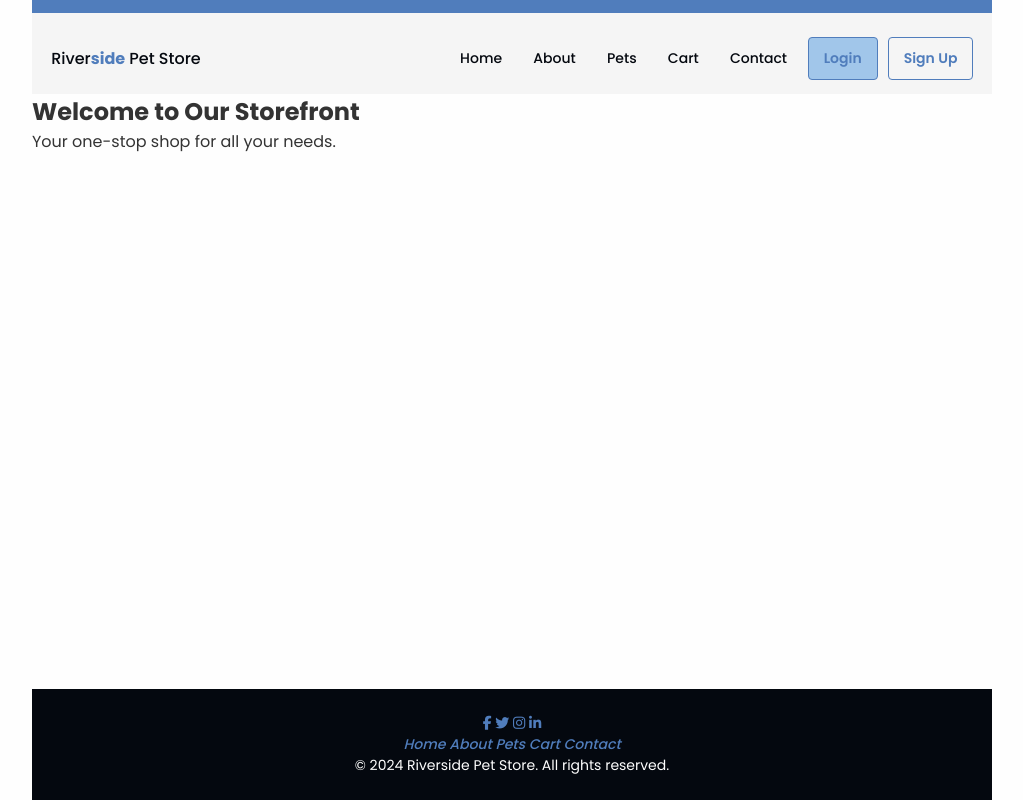
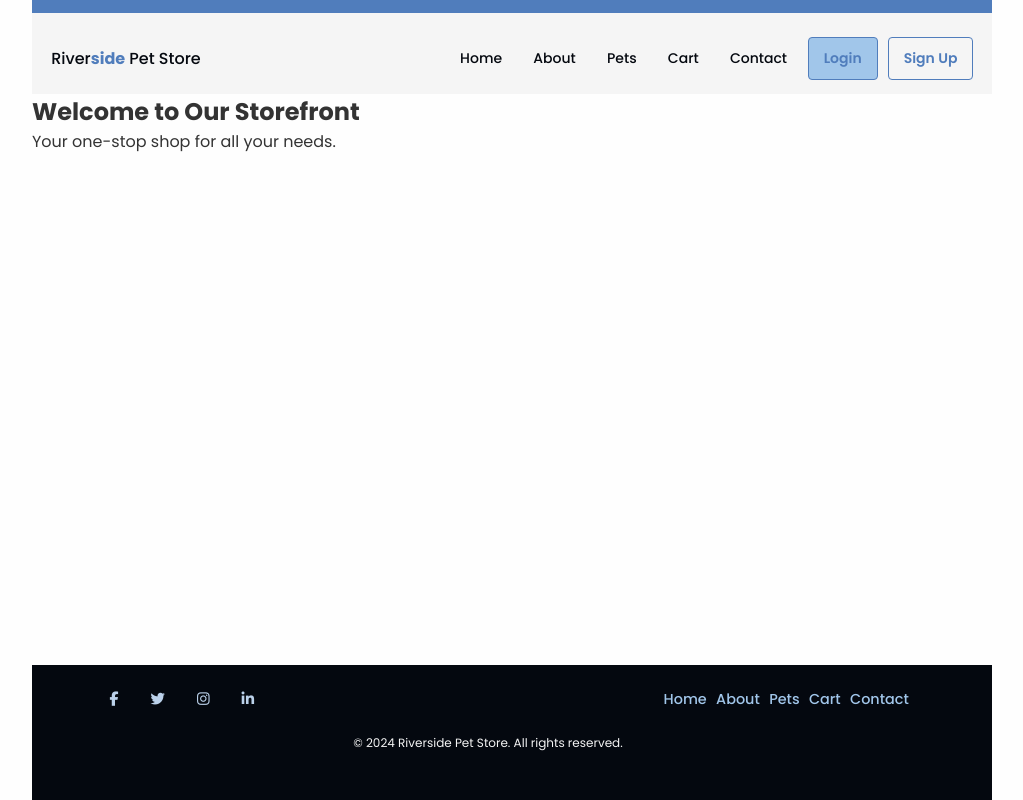
Before and after one commit to johnclamy/css-library, a Django app: page / in a window 1280 px wide. Shown: the whole page, without its empty margins (128-1151 px from the left). Run offline with Django 5.2, Linux system fonts and the light colour scheme; some libraries are stand-ins or nearby versions.

Commit message:
style the footer for various views port sized

```diff
--- a/storefront/static/css/style.css
+++ b/storefront/static/css/style.css
@@ -23,6 +23,7 @@
     --font-size-xl: 1.75rem;
     --font-size-lg: 1.25rem;
     --font-size-sm: 0.875rem;
+    --font-size-xs: 0.75rem;
     --spacing-base: 1rem;
 }
 
@@ -286,8 +287,63 @@ ul.base-nav__list {
 
 .base-footer {
     background-color: var(--primary-color);
-    color: var(--off-white);
-    padding: calc(var(--spacing-base) * 1.5) calc(var(--spacing-base) * .85);
+    padding: calc(var(--spacing-base) * 1.5) calc(var(--spacing-base) * .85) calc(var(--spacing-base) * 3);
     text-align: center;
     font-size: var(--font-size-sm);
+    font-style: normal;
 }
+
+.base-footer__social {
+    display: flex;
+    justify-content: center;
+    gap: calc(var(--spacing-base) * 2);
+    margin-bottom: calc(var(--spacing-base) * .75);
+}
+
+.base-footer__social a,
+.base-footer__navlinks a {
+    color: var(--lighter-color);
+    font-size: calc(var(--font-size-base) * .9);
+}
+
+.base-footer__social a:hover,
+.base-footer__navlinks a {
+    color: var(--light-color);
+}
+
+.base-footer__navlinks {
+    margin-bottom: calc(var(--spacing-base) * .75);
+}
+
+.base-footer__navlinks a {
+    font-style: normal;
+    margin-right: calc(var(--spacing-base) * .35);
+}
+
+.base-footer__copyright {
+    color: var(--gray-light);
+    font-size: var(--font-size-xs);
+}
+
+/* Footer layout for medium screens */
+@media (min-width: 43.75rem) {
+    .base-footer__wrapper-top {
+        display: flex;
+        justify-content: space-between;
+        align-items: center;
+        padding: 0 calc(var(--spacing-base) * 4);
+    }
+
+    .base-footer__copyright {
+        margin-top: calc(var(--spacing-base) * .75);
+        text-align: start;
+    }
+}
+
+/* Footer layout for larger screens */
+@media (min-width: 60rem) {
+    .base-footer__copyright {
+        margin: calc(var(--spacing-base) * .75) calc(var(--spacing-base) * 3) 0 0;
+        text-align: center;
+    }
+}
```
